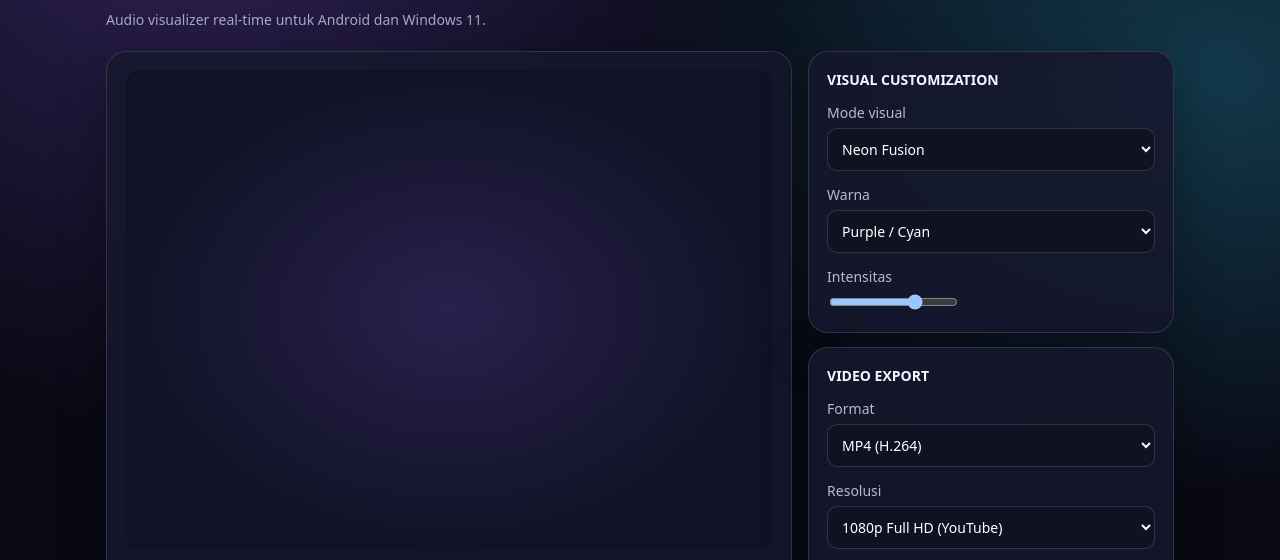
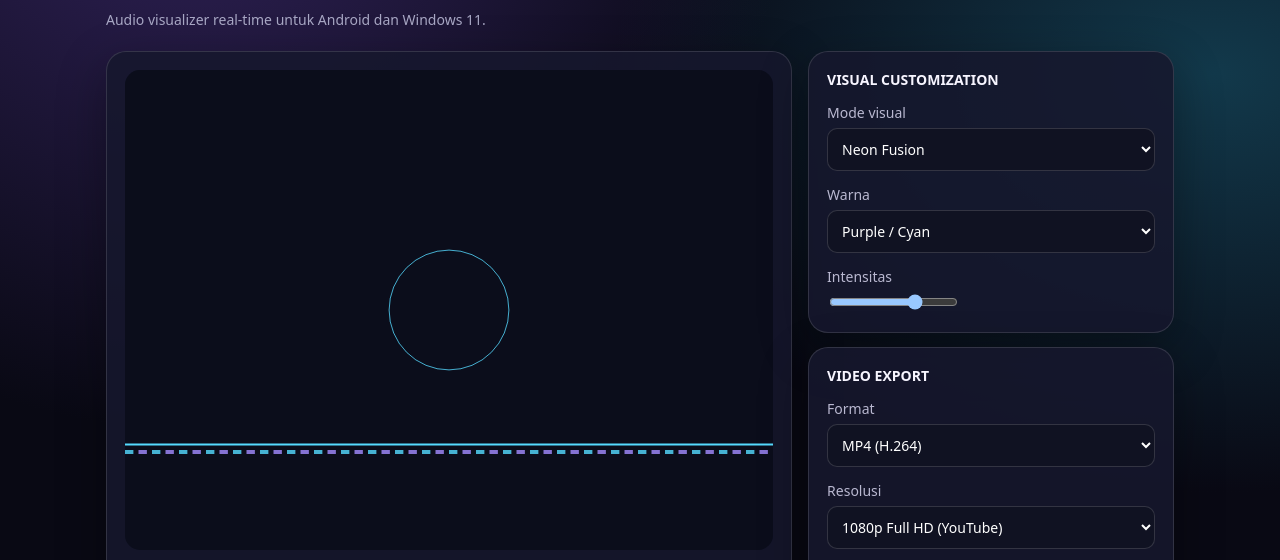
Before and after one commit to PedjoeangSolo/visualizer, a plain HTML site: page index.html in a window 1280 px wide. Shown: the part 209-769 px from the top of the page. Drawn offline with Linux system fonts and the light colour scheme.

Commit message:
Fix missing visualizer animation startup

```diff
--- a/index.html
+++ b/index.html
@@ -28,6 +28,7 @@ if(mode==='fusion'||mode==='wave'){
  g.beginPath();const center=mode==='wave'?h*.5:h*.78,step=2;for(let i=0;i<=w;i+=step){const idx=Math.min(waveData.length-1,Math.floor(i/w*waveData.length)),sample=((waveData[idx]||128)-128)/128,yy=center+sample*h*.2*k;if(i===0)g.moveTo(i,yy);else g.lineTo(i,yy)}g.strokeStyle=p[1];g.lineWidth=2;g.globalAlpha=.9;g.stroke();
 }
 g.restore()}
+draw();
 $('audioFile').onchange=e=>{const f=e.target.files[0];if(!f)return;a.src=URL.createObjectURL(f);$('track').textContent=f.name;$('play').disabled=false;check()};$('play').onclick=async()=>{try{setup();await a.play();$('play').textContent='Ⅱ'}catch(e){$('status').textContent='Pemutaran gagal: '+e.message}};$('stop').onclick=()=>{a.pause();a.currentTime=0;$('play').textContent='▶ Play'};
 function mime(){if(!window.MediaRecorder)return null;const mp4=['video/mp4;codecs=avc1.42E01E,mp4a.40.2','video/mp4'],webm=['video/webm;codecs=vp9,opus','video/webm;codecs=vp8,opus','video/webm'];return ($('format').value==='mp4'?mp4:webm).find(x=>MediaRecorder.isTypeSupported(x))||null}
 function check(){const m=mime(),issues=[];if(!m)issues.push('Format tidak didukung browser ini. Coba WebM.');if(!c.captureStream)issues.push('Canvas capture tidak tersedia.');if(+$('fps').value===90)issues.push('90 FPS eksperimental.');if(+$('fps').value===60&&$('resolution').value==='1920x1080')issues.push('1080p60 cukup berat; bisa terjadi frame drop/panas.');$('status').textContent=issues.join(' ')||'Codec terdeteksi. Performa ekspor bergantung pada perangkat.';$('export').disabled=!m||!c.captureStream||!a.src;return m}
```
